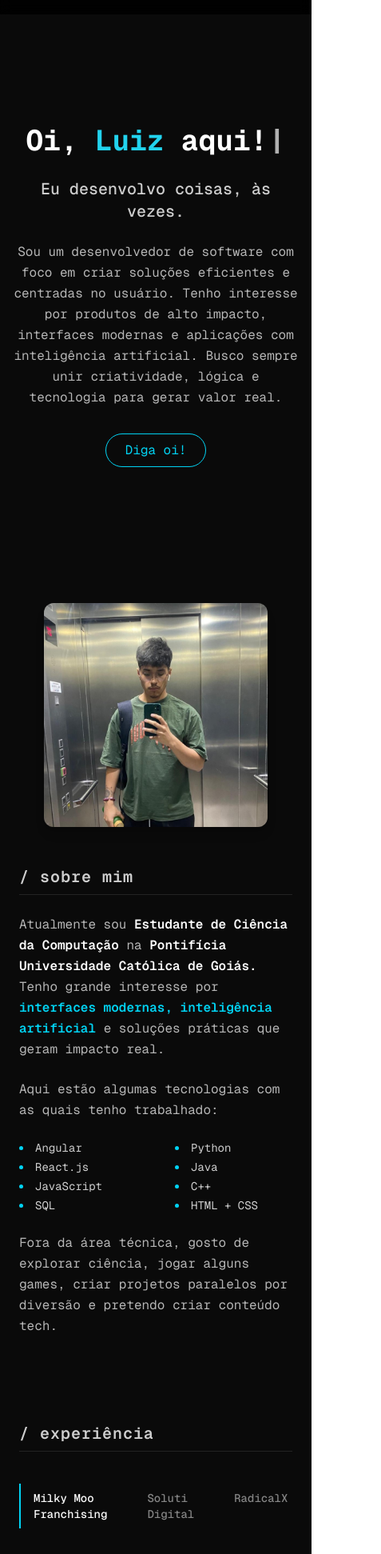
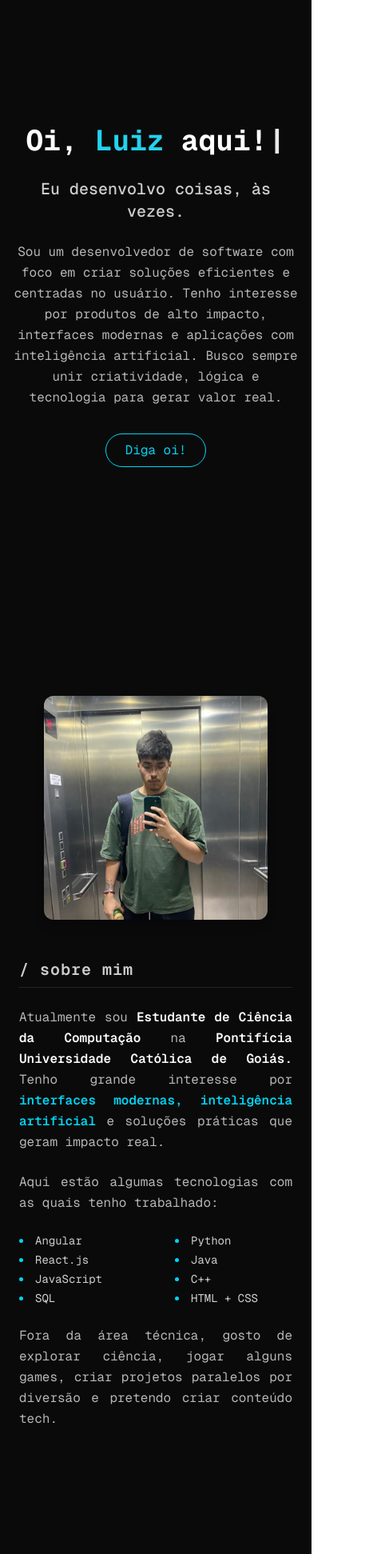
Before and after one commit to luizsabinosb/portfolio, a Next.js app: page / in a window 390 px wide. Shown: the part 54-1997 px from the top of the page at 80% size, 477 px wide, since content can reach past the window. Built offline with nearby package versions, Linux system fonts and the light colour scheme.

Commit message:
feat: ajuste responsivo

```diff
--- a/src/components/Navbar.tsx
+++ b/src/components/Navbar.tsx
@@ -3,15 +3,16 @@ import { FaEnvelope, FaGithub, FaLinkedin } from "react-icons/fa";
 const Navbar = () => {
   return (
     <header className="fixed top-0 w-full z-50 bg-black/90 backdrop-blur px-8 py-4 flex justify-between items-center text-white">
-      {/* Links à esquerda */}
-      <nav className="flex gap-6 text-sm font-medium">
+
+      {/* Links à esquerda (ocultos em telas pequenas) */}
+      <nav className="hidden md:flex gap-6 text-sm font-medium">
         <a href="#home" className="hover:text-cyan-400 transition">Luiz Sabino</a>
         <a href="#about" className="hover:text-cyan-400 transition">Sobre</a>
         <a href="#experience" className="hover:text-cyan-400 transition">Experiência</a>
         <a href="#projects" className="hover:text-cyan-400 transition">Projetos</a>
       </nav>
 
-      {/* Ícones sociais à direita */}
+      {/* Ícones sociais (sempre visíveis) */}
       <div className="flex gap-4 text-white text-lg">
         <a href="mailto:devluizsabino@gmail.com" className="hover:text-cyan-400 transition" aria-label="Email">
           <FaEnvelope />
--- a/src/sections/About.tsx
+++ b/src/sections/About.tsx
@@ -4,9 +4,9 @@ const About = () => {
   return (
     <section
       id="about"
-      className="bg-[#0a0a0a] text-white py-20 px-6 h-screen flex justify-center items-center"
+      className="bg-[#0a0a0a] text-white py-20 px-6 min-h-screen flex justify-center items-center"
     >
-      <div className="max-w-6xl w-full flex flex-col-reverse md:flex-row items-center gap-12">
+      <div className="max-w-6xl w-full flex flex-col-reverse md:flex-row items-center gap-12 text-justify">
         {/* Texto */}
         <div className="w-full md:w-2/3 space-y-6">
           <h2 className="text-xl font-semibold text-white/80 border-b border-white/10 pb-2 tracking-wider">
--- a/src/sections/Experience.tsx
+++ b/src/sections/Experience.tsx
@@ -24,10 +24,10 @@ const experiences: ExperienceItem[] = [
     role: "Estagiário de Suporte B2C",
     period: "Jul 2024 - Jan 2025",
     details: [
-      "Auxílio a clientes no processo de emissão, configuração e soluções relacionadas à certificação digital, com desenvolvimento de habilidades em comunicação, empatia, resolução de problemas e trabalho em equipe.",
-      "Colaboração no aumento do rendimento geral da equipe, ficando entre os 10 melhores colaboradores todos os meses e entre os 4 melhores a partir do terceiro mês.",
-      "Aplicação de habilidades técnicas combinadas com comunicação assertiva para solução eficaz de problemas no setor de tecnologia.",
-      "Melhoria na capacidade de lidar com altas demandas e aumento da resiliência emocional, com atendimento simultâneo de até 8 clientes e média de 72 atendimentos diários.",
+      "Auxílio a clientes no processo de emissão, configuração e soluções relacionadas à certificação digital.",
+      "Colaboração no aumento do rendimento geral da equipe.",
+      "Aplicação de habilidades técnicas com comunicação assertiva para solução eficaz de problemas.",
+      "Atendimento simultâneo de até 8 clientes e média de 72 atendimentos diários.",
     ],
   },
   {
@@ -35,9 +35,9 @@ const experiences: ExperienceItem[] = [
     role: "Product Development Pro Team Member",
     period: "Jan 2023 - Fev 2023",
     details: [
-      "Produção de novos formatos para a UI do produto da equipe, gerando experiencia e conhecimento no desenvolvimento e design da Interface de usuário.",
-      "Colaboração com ideias e produtos para novas funcionalidades da empresa, gerando melhorias no produto da equipe.",
-      "Desenvolver a User Interface e implementar conceitos de User Experience e obter novos aprendizados e estratégias sobre desenvolvimento Front-End à partir de visões internacionais",
+      "Produção de novos formatos para a UI do produto.",
+      "Colaboração com ideias para novas funcionalidades.",
+      "Implementação de conceitos de UX e aprendizado em front-end internacional.",
     ],
   },
   {
@@ -45,10 +45,10 @@ const experiences: ExperienceItem[] = [
     role: "Software Testing Intern",
     period: "Out 2022 - Abr 2023",
     details: [
-      "Desenvolvimento de diversos algoritmos de automação de testes usando Robot Framework + Selenium e conceitos de HTML + CSS para ajudar nos variados testes de qualidade de produto da equipe.",
-      "Redução 90% das falhas nas páginas tanto na versão web como também na versão Mobile do produto.",
-      "Aprendizado sobre como usar linguagens de automação e como combiná-las com conceitos de HTML e CSS colaboram para criar testes automatizados cada vez mais eficazes para ter um produto eficiente.",
-      "Aplicação conceitos de gestão de tempo, o que me ajudou a obter melhores desempenhos e qualidades de entrega em diferentes prazos.",
+      "Automação de testes com Robot Framework e Selenium.",
+      "Redução de 90% das falhas em versões Web e Mobile.",
+      "Desenvolvimento de testes eficazes com HTML/CSS.",
+      "Melhoria na gestão de tempo e entregas em prazos distintos.",
     ],
   },
 ];
@@ -60,7 +60,7 @@ const Experience = () => {
   return (
     <section
       id="experience"
-      className="bg-[#0a0a0a] text-white px-6 py-20 h-screen flex items-center justify-center"
+      className="bg-[#0a0a0a] text-white px-6 py-20 min-h-screen flex items-center justify-center"
     >
       <div className="max-w-6xl w-full">
         <h2 className="text-xl font-semibold text-white/80 border-b border-white/10 pb-2 tracking-wider mb-10">
@@ -68,10 +68,10 @@ const Experience = () => {
         </h2>
 
         <div className="flex flex-col md:flex-row gap-8">
-          {/* Lista de empresas */}
-          <ul className="flex md:flex-col gap-4 md:gap-2 text-sm font-medium w-full md:w-1/4">
-            {experiences.map((exp, index) => (
-              <li key={exp.company}>
+          {/* Lista de empresas como 00. 01. 02. no mobile */}
+          <ul className="flex md:flex-col overflow-x-auto md:overflow-visible gap-2 text-sm font-medium w-full md:w-1/4 whitespace-nowrap md:whitespace-normal">
+            {experiences.map((_, index) => (
+              <li key={index} className="flex-shrink-0 md:flex-shrink">
                 <button
                   onClick={() => setActiveIndex(index)}
                   className={`w-full text-left px-4 py-2 border-l-2 ${
@@ -80,13 +80,13 @@ const Experience = () => {
                       : "border-transparent text-white/50 hover:text-cyan-400"
                   } transition-all`}
                 >
-                  {exp.company}
+                  {index.toString().padStart(2, "0")}.
                 </button>
               </li>
             ))}
           </ul>
 
-          {/* Conteúdo com fade-in */}
+          {/* Conteúdo */}
           <div className="w-full md:w-3/4 space-y-4">
             <AnimatePresence mode="wait">
               <motion.div
@@ -98,8 +98,7 @@ const Experience = () => {
                 className="space-y-4"
               >
                 <h3 className="text-lg font-semibold">
-                  {active.role}{" "}
-                  <span className="text-cyan-400">@ {active.company}</span>
+                  {active.role} <span className="text-cyan-400">@ {active.company}</span>
                 </h3>
                 <p className="text-white/60 text-sm">{active.period}</p>
                 <ul className="list-disc pl-6 space-y-2 text-white/80 text-sm">
--- a/src/sections/Home.tsx
+++ b/src/sections/Home.tsx
@@ -5,9 +5,9 @@ const Hero = () => {
   return (
     <section
       id="home"
-      className="bg-[#0a0a0a] text-white h-screen flex justify-center items-center"
+      className="bg-[#0a0a0a] text-white min-h-screen flex justify-center items-center px-4"
     >
-      <div className="text-center px-4 max-w-2xl space-y-6">
+      <div className="text-center w-full max-w-xl space-y-6">
         <motion.h1
           className="text-4xl sm:text-5xl font-bold leading-tight"
           initial={{ opacity: 0 }}
```
